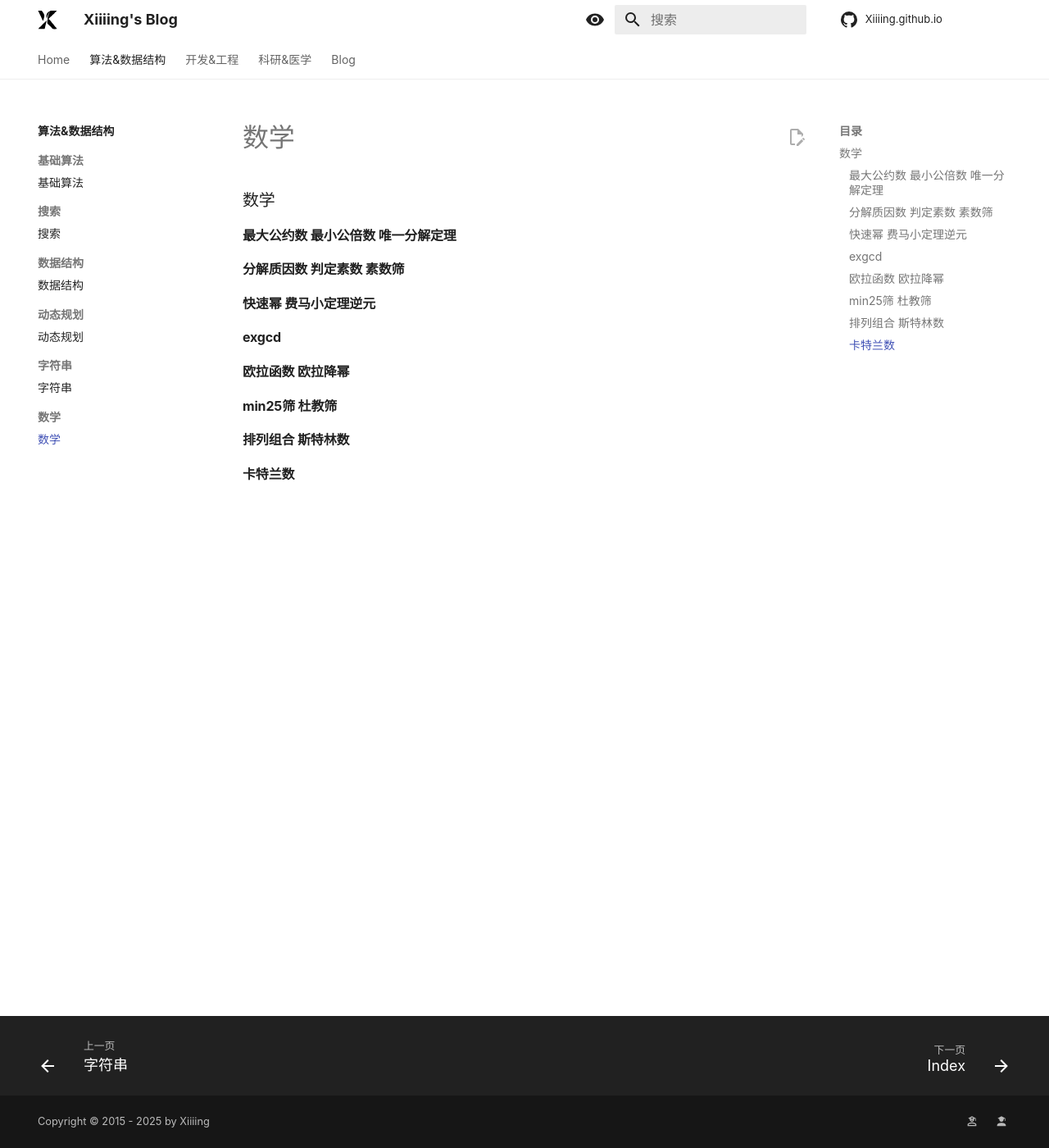
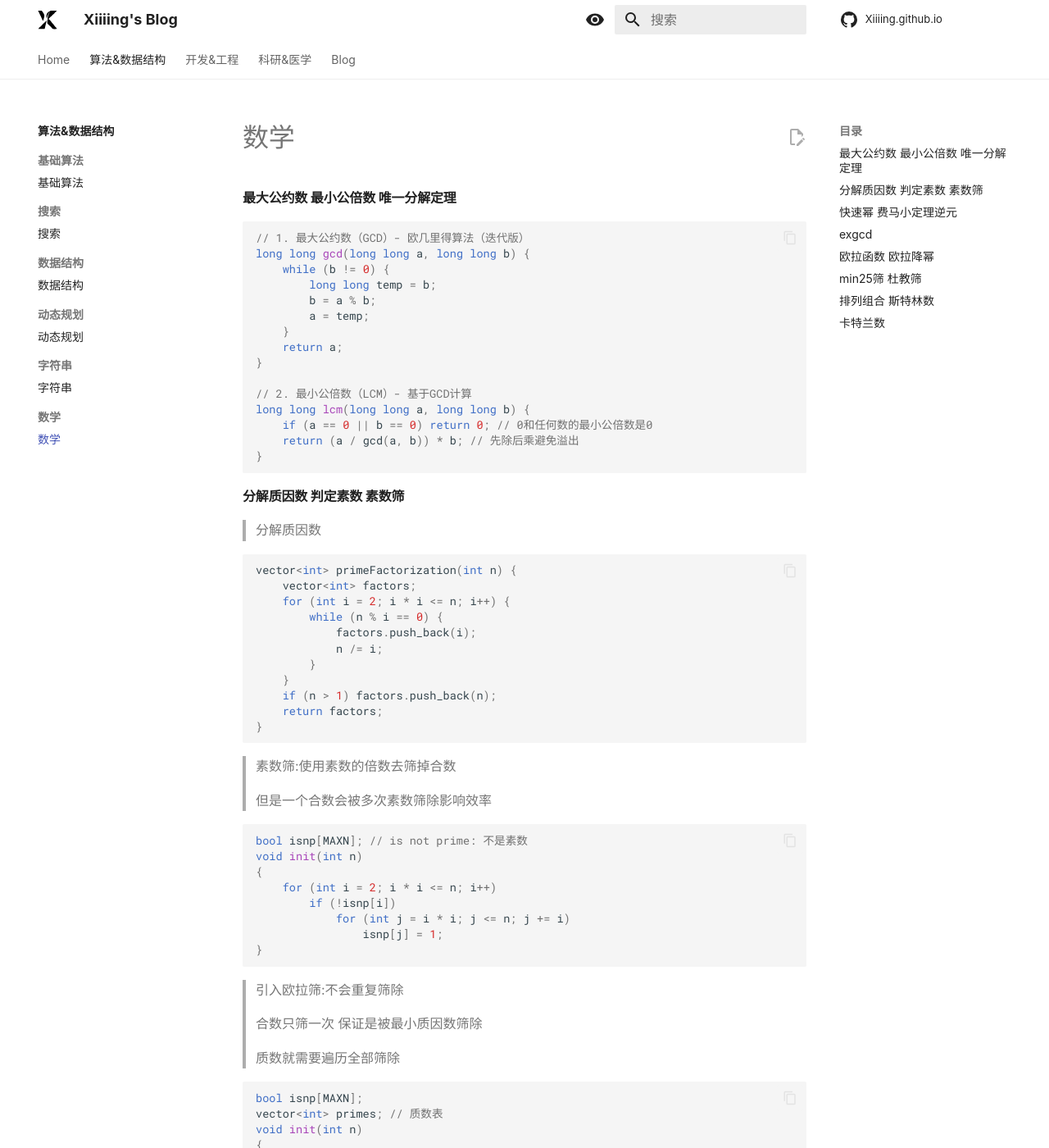
Before and after one commit to swjnxyf/swjnxyf.github.io, an MkDocs documentation site: the page built from docs/Algorithm/数学.md, in a window 1280 px wide and 1400 px high. Shown: the whole window at 82% size. Built offline with MkDocs 1.6.1 and Material for MkDocs 9.7.7, drawn with Linux system fonts in a browser that asks for light colours; some web fonts are replaced; a script that is not in the unit is left out; comment, search, counter and statistics services are not loaded; some of the changed text lies outside the part shown.

Commit message:
Update 数学.md

````diff
--- a/docs/Algorithm/数学.md
+++ b/docs/Algorithm/数学.md
@@ -1,10 +1,108 @@
-### 数学
+# 数学
 
 #### 最大公约数 最小公倍数 唯一分解定理
 
+```c++
+// 1. 最大公约数（GCD）- 欧几里得算法（迭代版）
+long long gcd(long long a, long long b) {
+    while (b != 0) {
+        long long temp = b;
+        b = a % b;
+        a = temp;
+    }
+    return a;
+}
+
+// 2. 最小公倍数（LCM）- 基于GCD计算
+long long lcm(long long a, long long b) {
+    if (a == 0 || b == 0) return 0; // 0和任何数的最小公倍数是0
+    return (a / gcd(a, b)) * b; // 先除后乘避免溢出
+}
+```
+
 #### 分解质因数 判定素数 素数筛
 
+> 分解质因数
+
+```c++
+vector<int> primeFactorization(int n) {
+    vector<int> factors;
+    for (int i = 2; i * i <= n; i++) {
+        while (n % i == 0) {
+            factors.push_back(i);
+            n /= i;
+        }
+    }
+    if (n > 1) factors.push_back(n);
+    return factors;
+}
+```
+
+> 素数筛:使用素数的倍数去筛掉合数
+>
+> 但是一个合数会被多次素数筛除影响效率
+
+```c++
+bool isnp[MAXN]; // is not prime: 不是素数
+void init(int n)
+{
+    for (int i = 2; i * i <= n; i++)
+        if (!isnp[i])
+            for (int j = i * i; j <= n; j += i)
+                isnp[j] = 1;
+}
+```
+
+> 引入欧拉筛:不会重复筛除
+>
+> 合数只筛一次 保证是被最小质因数筛除
+>
+> 质数就需要遍历全部筛除
+
+```c++
+bool isnp[MAXN];
+vector<int> primes; // 质数表
+void init(int n)
+{
+    for (int i = 2; i <= n; i++)
+    {
+        if (!isnp[i])
+            primes.push_back(i);
+        for (int p : primes)
+        {
+            //越界退出 使用乘法快于除法
+            if (p * i > n)
+                break;
+            isnp[p * i] = 1;
+            //合数只筛一次 保证是被最小质因数筛除
+            if (i % p == 0)
+                break;
+        }
+    }
+}
+```
+
+
+
 #### 快速幂 费马小定理逆元
+
+> 非递归快速幂
+
+```c++
+long long quickpow(long long a,long long n)
+{
+    long long res=1;
+    while(n>0)
+    {
+        if(n&1) res*=a;//如果指数当前二进制位数字为1，则乘上这个
+        a=a*a;//待乘指数向前一位
+        n>>=1;//指数当前位数向前一位
+    }
+    return res;
+}
+```
+
+
 
 #### exgcd
 
````
